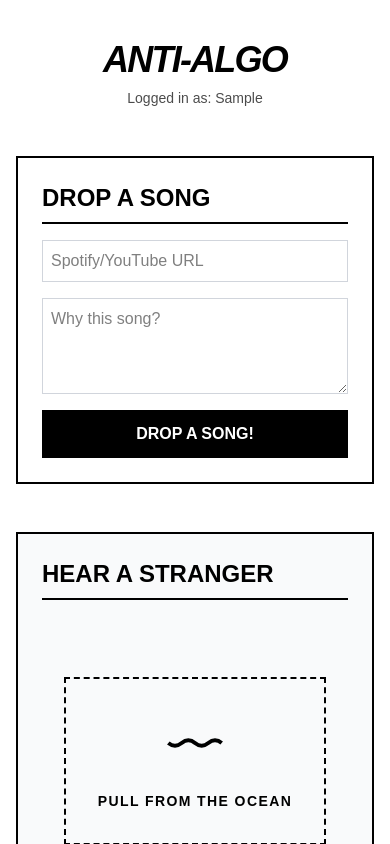
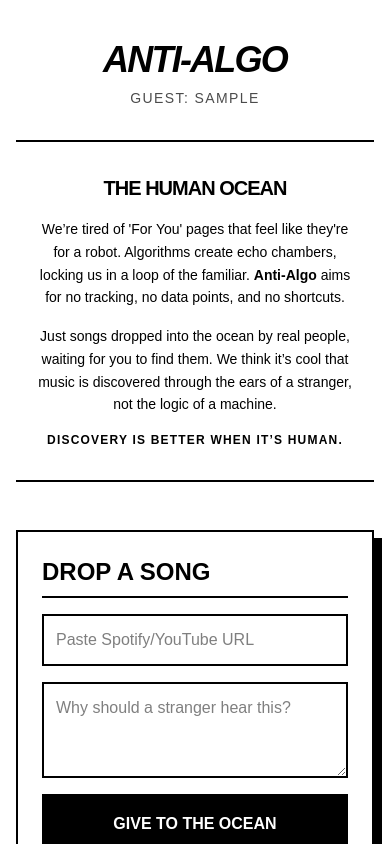
Before and after one commit to whps0620/anti-algo-web, a Next.js app: page / in a window 390 px wide. Both pictures are taken after typing "Sample" into the empty fields and a click on the button "ENTER THE OCEAN". Shown: the top 844 px of the page. Built offline with nearby package versions, Linux system fonts and the light colour scheme; no server answers; a web font is replaced by a local one.

Commit message:
feat: complete app with human manifesto and mobile layout

```diff
--- a/app/page.tsx
+++ b/app/page.tsx
@@ -1,23 +1,23 @@
 "use client";
-import { useState, useEffect } from "react"; // Added useEffect import
+import { useState, useEffect } from "react";
 import { db } from "@/lib/firebase";
 import { collection, addDoc, getDocs, query, where, limit, serverTimestamp } from "firebase/firestore";
 
 export default function Home() {
+  // 1. App State
   const [username, setUsername] = useState("");
   const [hasEntered, setHasEntered] = useState(false);
-
   const [songUrl, setSongUrl] = useState("");
   const [reason, setReason] = useState("");
   const [discoveredSong, setDiscoveredSong] = useState<any>(null);
 
-  // --- Logic Functions ---
-
+  // 2. Logic: Enter the App
   const enterOcean = (e: React.FormEvent) => {
     e.preventDefault();
     if (username.trim()) setHasEntered(true);
   };
 
+  // 3. Logic: Drop a Song into Firestore
   const dropSong = async (e: React.FormEvent) => {
     e.preventDefault();
     if (!songUrl) return;
@@ -35,6 +35,7 @@ export default function Home() {
     } catch (error) { console.error(error); }
   };
 
+  // 4. Logic: Receive a Random Song
   const receiveSong = async () => {
     const rand = Math.random();
     const q = query(
@@ -51,11 +52,11 @@ export default function Home() {
     }
   };
 
-  // Helper to convert standard links to Embed links for the "screenshot"
+  // 5. Logic: Convert URL to Embed Format (The "Screenshot" Preview)
   const getEmbedUrl = (url: string) => {
     if (url.includes("spotify.com")) {
-      // Handles various spotify link formats to embed format
-      return url.replace("open.spotify.com/", "open.spotify.com/embed/");
+      // Handles both open.spotify.com and embedded links
+      return url.replace("open.spotify.com", "open.spotify.com/embed");
     }
     if (url.includes("youtube.com/watch?v=")) {
       return url.replace("watch?v=", "embed/");
@@ -66,83 +67,109 @@ export default function Home() {
     return url;
   };
 
-  // 15-second "Washed away" timer
+  // 6. Logic: 15-Second Timer (Washes song back to the ocean)
   useEffect(() => {
     if (discoveredSong) {
       const timer = setTimeout(() => {
         setDiscoveredSong(null);
-        alert("The song has returned to the depths.");
+        // Optional: alert("The song has returned to the depths.");
       }, 15000);
       return () => clearTimeout(timer);
     }
   }, [discoveredSong]);
 
-  // --- UI Render ---
-
+  // 7. UI Render
   return (
     <main className="min-h-screen bg-white text-black p-4 md:p-8 flex flex-col items-center font-mono">
-      <header className="text-center mb-12 mt-6">
+
+      {/* HEADER SECTION */}
+      <header className="text-center mb-8 mt-6">
         <h1 className="text-4xl md:text-6xl font-black tracking-tighter italic">ANTI-ALGO</h1>
-        <p className="mt-2 text-sm opacity-70">Logged in as: {username || 'Stranger'}</p>
+        {hasEntered && <p className="mt-2 text-sm opacity-70 uppercase tracking-widest">Guest: {username}</p>}
       </header>
 
       {!hasEntered ? (
-        <form onSubmit={enterOcean} className="flex flex-col gap-6 items-center justify-center min-h-[50vh]">
-          <p className="text-center max-w-xs">To enter the ocean anonymously, pick a nickname.</p>
+        /* LOGIN VIEW */
+        <form onSubmit={enterOcean} className="flex flex-col gap-6 items-center justify-center min-h-[40vh]">
+          <p className="text-center max-w-xs text-sm">Enter the ocean anonymously. Your discovery is powered by humans, not data.</p>
           <input
             type="text"
-            placeholder="Your nickname..."
-            className="p-4 border-2 border-black rounded-none text-center font-bold w-64 focus:bg-black focus:text-white transition-all outline-none"
+            placeholder="Choose a nickname..."
+            className="p-4 border-2 border-black rounded-none text-center font-bold w-64 outline-none focus:bg-black focus:text-white transition-all"
             value={username}
             onChange={(e) => setUsername(e.target.value)}
             required
           />
-          <button className="px-10 py-4 border-2 border-black font-black hover:bg-black hover:text-white transition-all uppercase tracking-widest">
+          <button className="px-10 py-4 border-2 border-black font-black hover:bg-black hover:text-white transition-all uppercase">
             Enter the Ocean
           </button>
         </form>
       ) : (
-        <div className="w-full max-w-6xl grid grid-cols-1 md:grid-cols-2 gap-12">
+        /* MAIN APP VIEW */
+        <div className="w-full max-w-6xl flex flex-col items-center">
 
-          {/* SECTION: DROP A SONG */}
-          <section className="border-2 border-black p-6 flex flex-col gap-4">
-            <h2 className="text-2xl font-black border-b-2 border-black pb-2">DROP A SONG</h2>
+          {/* PHILOSOPHY BLOCK */}
+          <section className="mb-12 max-w-2xl text-center border-y-2 border-black py-8 px-4">
+            <h3 className="text-xl font-black uppercase mb-4 tracking-tighter text-center">The Human Ocean</h3>
+            <div className="text-sm leading-relaxed space-y-4">
+              <p>
+                We’re tired of 'For You' pages that feel like they're for a robot. Algorithms create echo chambers,
+                locking us in a loop of the familiar. <strong>Anti-Algo</strong> aims for no tracking, no data points,
+                and no shortcuts.
+              </p>
+              <p>
+                Just songs dropped into the ocean by real people, waiting for you to find them.
+                We think it’s cool that music is discovered through the ears of a stranger, not the logic of a machine.
+                <span className="block mt-4 font-bold uppercase tracking-widest text-xs">Discovery is better when it’s human.</span>
+              </p>
+            </div>
+          </section>
+
+          {/* INTERACTION GRID */}
+          <div className="grid grid-cols-1 md:grid-cols-2 gap-12 w-full">
+
+            {/* DROP SECTION */}
+            <section className="border-2 border-black p-6 flex flex-col gap-4 shadow-[8px_8px_0px_0px_rgba(0,0,0,1)] bg-white">
+              <h2 className="text-2xl font-black border-b-2 border-black pb-2 uppercase">Drop a Song</h2>
               <input
-              className="p-2 border border-gray-300 outline-none focus:border-black"
-              placeholder="Spotify/YouTube URL"
+                className="p-3 border-2 border-black outline-none focus:ring-2 focus:ring-gray-200"
+                placeholder="Paste Spotify/YouTube URL"
                 value={songUrl}
                 onChange={(e) => setSongUrl(e.target.value)}
               />
               <textarea
-              className="p-2 border border-gray-300 h-24 outline-none focus:border-black"
-              placeholder="Why this song?"
+                className="p-3 border-2 border-black h-24 outline-none focus:ring-2 focus:ring-gray-200"
+                placeholder="Why should a stranger hear this?"
                 value={reason}
                 onChange={(e) => setReason(e.target.value)}
               />
-            <button onClick={dropSong} className="bg-black text-white p-3 font-bold hover:invert transition-all">
-              DROP A SONG!
+              <button
+                onClick={dropSong}
+                className="bg-black text-white p-4 font-black uppercase hover:bg-white hover:text-black border-2 border-black transition-all"
+              >
+                Give to the Ocean
               </button>
             </section>
 
-          {/* SECTION: RECEIVE A SONG */}
-          <section className="border-2 border-black p-6 flex flex-col gap-4 bg-gray-50 min-h-[400px]">
-            <h2 className="text-2xl font-black border-b-2 border-black pb-2 uppercase">Hear a Stranger</h2>
+            {/* RECEIVE SECTION */}
+            <section className="border-2 border-black p-6 flex flex-col gap-4 bg-gray-50 min-h-[450px] shadow-[8px_8px_0px_0px_rgba(0,0,0,1)]">
+              <h2 className="text-2xl font-black border-b-2 border-black pb-2 uppercase text-center">Hear a Stranger</h2>
 
               {!discoveredSong ? (
                 <div className="flex flex-col items-center justify-center h-full py-10">
                   <button
                     onClick={receiveSong}
-                  className="group flex flex-col items-center gap-4 p-8 border-2 border-dashed border-black hover:border-solid hover:bg-black hover:text-white transition-all"
+                    className="group flex flex-col items-center gap-4 p-10 border-2 border-dashed border-black hover:border-solid hover:bg-black hover:text-white transition-all"
                   >
                     <svg viewBox="0 0 24 24" width="64" height="64" stroke="currentColor" strokeWidth="1.5" fill="none" className="group-hover:animate-bounce">
                       <path d="M2 12c.6.5 1.2 1 2.5 1 2.5 0 2.5-2 5-2 2.6 0 2.4 2 5 2 2.5 0 2.5-2 5-2 1.3 0 1.9.5 2.5 1" />
                     </svg>
-                  <span className="font-black tracking-widest uppercase text-sm">Pull from the Ocean</span>
+                    <span className="font-black tracking-widest uppercase text-sm">Pull from the Depths</span>
                   </button>
                 </div>
               ) : (
                 <div className="animate-in fade-in slide-in-from-bottom-4 duration-700">
-                {/* The "Screenshot" Block */}
+                  {/* SONG PREVIEW (SCREENSHOT) */}
                   <div className="mb-4 border-2 border-black overflow-hidden bg-white">
                     <iframe
                       src={getEmbedUrl(discoveredSong.url)}
@@ -154,23 +181,25 @@ export default function Home() {
                     ></iframe>
                   </div>
 
+                  {/* REASON BOX */}
                   <div className="bg-black text-white p-4 mb-2">
                     <p className="italic text-lg">"{discoveredSong.reason}"</p>
                   </div>
 
-                <p className="text-xs uppercase opacity-50 mb-4">— Shared by {discoveredSong.sender}</p>
+                  <p className="text-xs uppercase opacity-50 mb-6 text-right">— Shared by {discoveredSong.sender}</p>
 
                   <button
                     onClick={() => setDiscoveredSong(null)}
-                  className="w-full border-2 border-black py-2 font-bold hover:bg-black hover:text-white transition-all text-xs uppercase"
+                    className="w-full border-2 border-black py-3 font-black hover:bg-black hover:text-white transition-all text-xs uppercase tracking-tighter"
                   >
-                  Throw it back / Next Song
+                    Throw it back / Get Another
                   </button>
                 </div>
               )}
             </section>
 
           </div>
+        </div>
       )}
     </main>
   );
```
Lines whose indentation alone changed are shown as unchanged.
